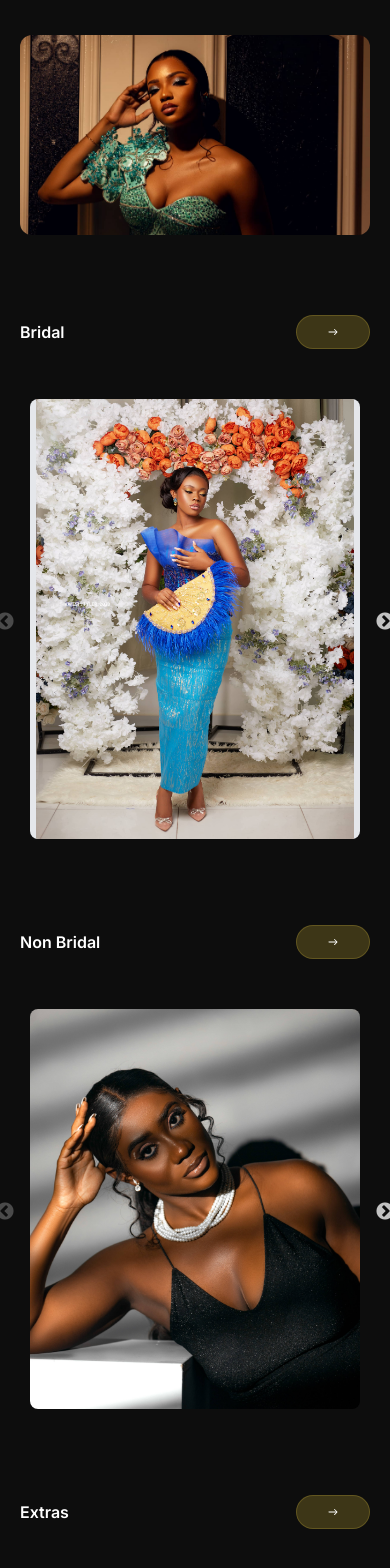
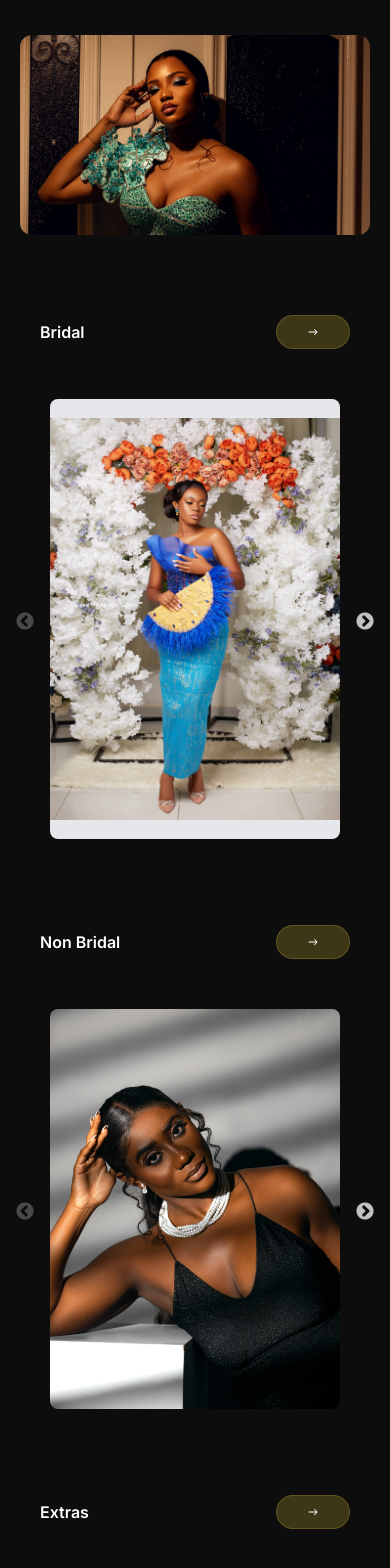
Before and after one commit to ranselorm/shaydes, a Next.js app: page / in a window 390 px wide. Shown: the part 430-1998 px from the top of the page. Built offline with nearby package versions, Linux system fonts and the light colour scheme; no server answers.

Commit message:
Fix padding error

```diff
--- a/app/globals.css
+++ b/app/globals.css
@@ -16,7 +16,12 @@
   }
 }
 
+:root,
+html,
 body {
+  margin: 0;
+  padding: 0;
+  box-sizing: border-box;
 }
 
 .slick-slide > div {
--- a/app/layout.js
+++ b/app/layout.js
@@ -15,7 +15,7 @@ export default function RootLayout({ children }) {
   return (
     <html lang="en">
       <body className={inter.className}>
-        <main className="text-white bg-black/95 p-[20px] md:p-[50px] lg:p-[60px]">
+        <main className="text-white bg-black/95 p-[20px] md:p-[50px] lg:p-[60px] w-full">
           <Navbar />
           <Toaster />
           {children}
--- a/components/Bridal.jsx
+++ b/components/Bridal.jsx
@@ -43,7 +43,7 @@ const Bridal = () => {
     ],
   };
   return (
-    <section className="mt-[80px] lg:mt-[150px]">
+    <section className="mt-[80px] lg:mt-[150px] px-[20px] md:px-0">
       <div className="flex justify-between items-center">
         <div className="flex items-center gap-x-4">
           <div>
--- a/components/NonBridal.jsx
+++ b/components/NonBridal.jsx
@@ -66,7 +66,7 @@ const NonBridal = () => {
     ],
   };
   return (
-    <section className="mt-[80px] lg:mt-[150px]">
+    <section className="mt-[80px] lg:mt-[150px] px-[20px] md:px-0">
       <div className="flex justify-between items-center">
         <div className="flex items-center gap-x-4">
           <article className="">
--- a/components/OutsideWork.jsx
+++ b/components/OutsideWork.jsx
@@ -61,7 +61,7 @@ const OutsideWork = () => {
     ],
   };
   return (
-    <section className="mt-[80px] lg:mt-[150px]">
+    <section className="mt-[80px] lg:mt-[150px] px-[20px] md:px-0">
       <div className="flex justify-between items-center">
         <div className="flex items-center gap-x-4">
           <div>
```
